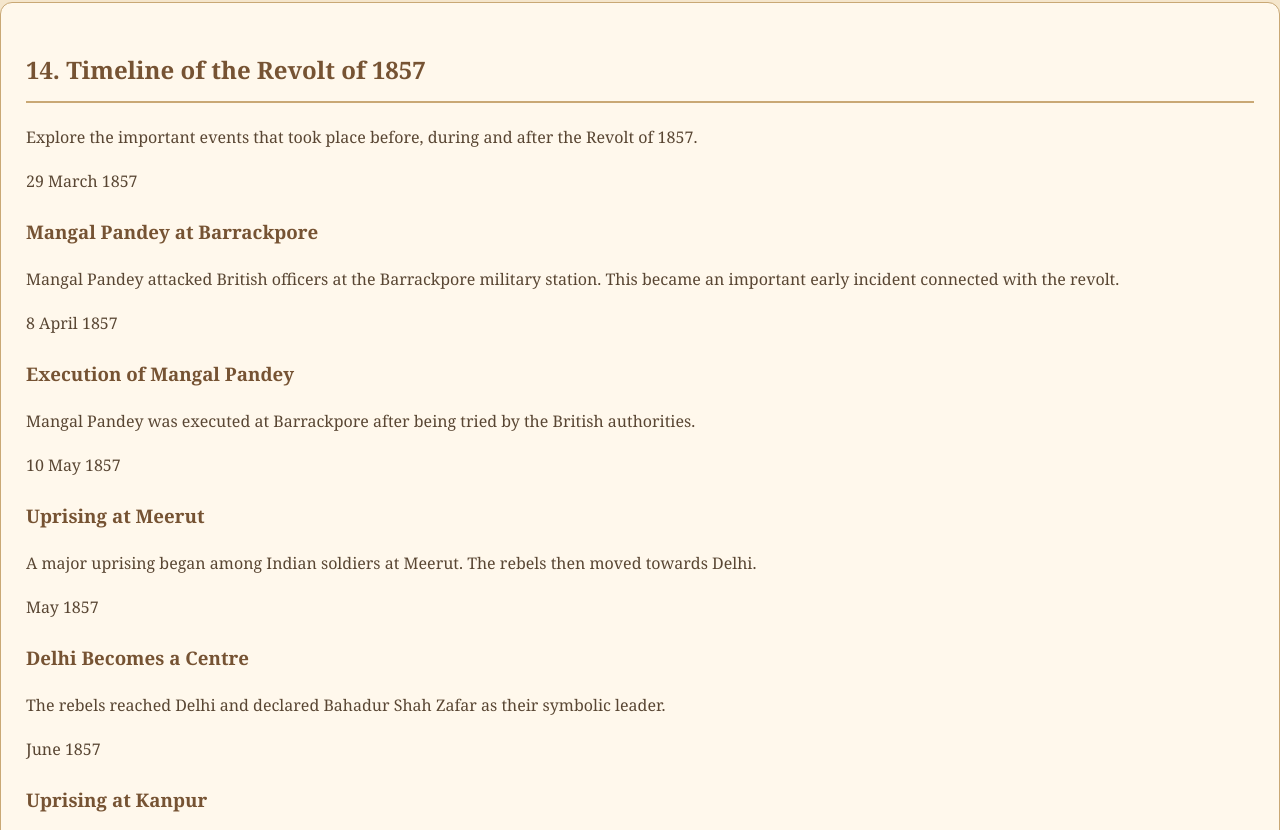
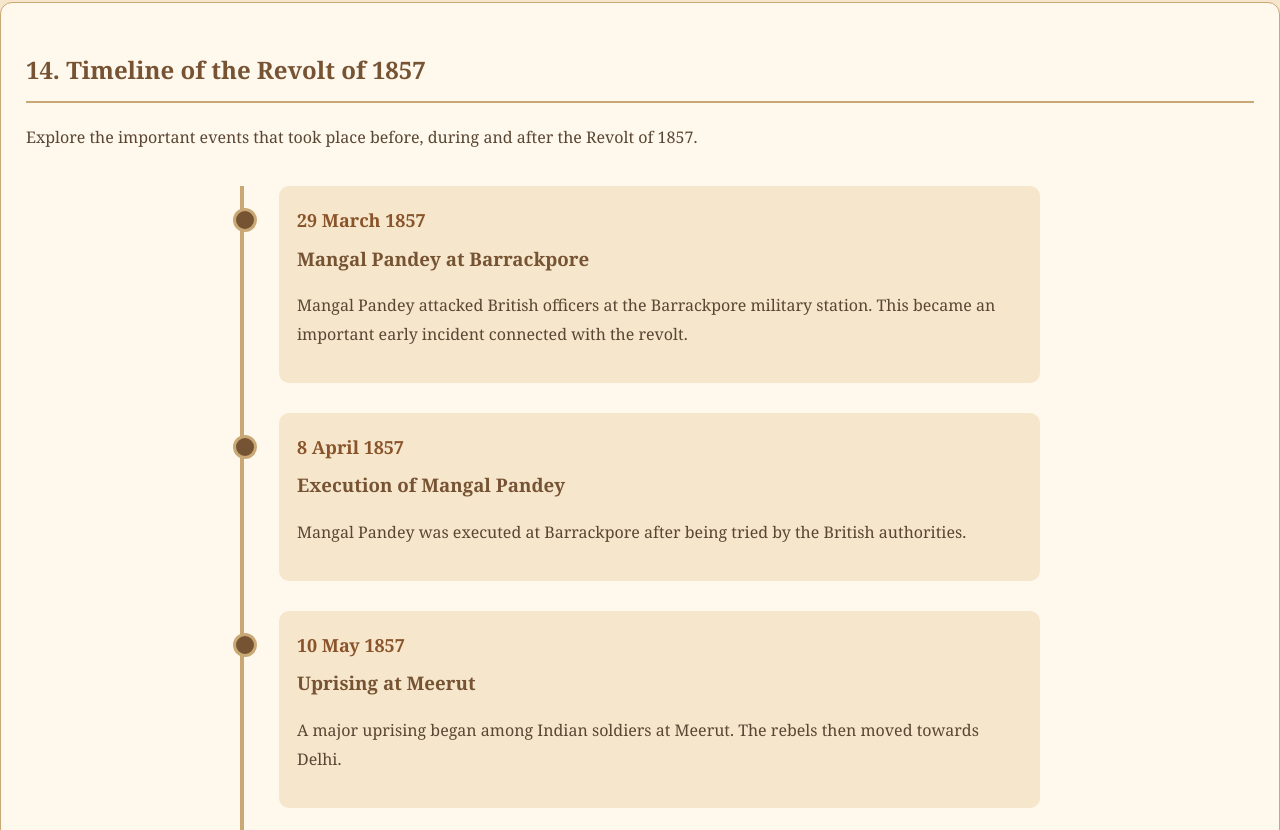
Before and after one commit to happyayaan777-coder/revolt-1857, a plain HTML site: page index.html in a window 1280 px wide. Shown: the part 9161-9991 px from the top of the page. Drawn offline with Linux system fonts and the light colour scheme.

Commit message:
Update style.css

```diff
--- a/style.css
+++ b/style.css
@@ -195,3 +195,41 @@ footer {
     padding: 18px;
   }
 }
+
+.timeline {
+  position: relative;
+  max-width: 800px;
+  margin: 35px auto;
+  padding-left: 35px;
+  border-left: 4px solid #C9A875;
+}
+
+.timeline-item {
+  position: relative;
+  margin-bottom: 30px;
+  background: #F5E6CC;
+  padding: 18px;
+  border-radius: 10px;
+}
+
+.timeline-item::before {
+  content: "";
+  position: absolute;
+  left: -46px;
+  top: 22px;
+  width: 18px;
+  height: 18px;
+  background: #765333;
+  border: 3px solid #C9A875;
+  border-radius: 50%;
+}
+
+.timeline-date {
+  color: #8A542A;
+  font-weight: bold;
+  font-size: 18px;
+}
+
+.timeline-content h3 {
+  margin-top: 5px;
+  }
```
